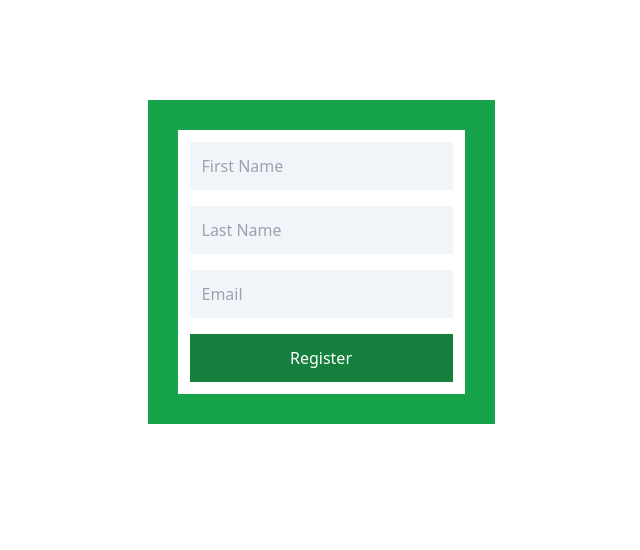
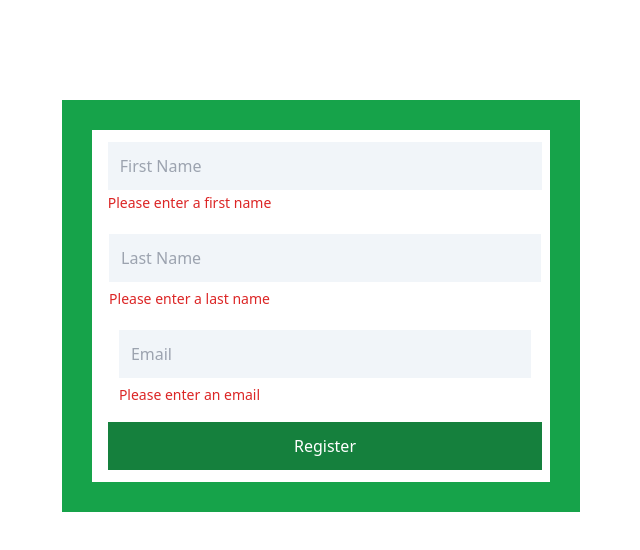
Before and after one commit to hadi-mollataheri/login-form-app, a React (Create React App) app: page / in a window 1280 px wide. Shown: the top 550 px of the page, without its empty margins (319-959 px from the left). Built offline with nearby package versions, Linux system fonts and the light colour scheme.

Commit message:
Create the structure for empty fields errors

```diff
--- a/src/components/Form.js
+++ b/src/components/Form.js
@@ -25,7 +25,7 @@ function Form(props) {
       {props.isSubmit && (
         <div
           id="submit-answer"
-          className="p-3 m-1 w-full bg-blue-500 text-white"
+          className="p-3 m-1 w-full bg-blue-500 text-white text-center"
         >
           <p className="p-0 m-0`">Success! Thank you for registering</p>
         </div>
@@ -35,6 +35,7 @@ function Form(props) {
         onSubmit={handleSubmit}
         className="flex flex-col items-center w-full space-y-4"
       >
+        <div id='input-1'>
           <input
             type="text"
             onChange={handleFirstNameChange}
@@ -45,6 +46,11 @@ function Form(props) {
             required
             disabled={props.isSubmit}
           />
+          <span className="self-start text-sm text-red-600 mt-0.5 mx-1">
+            Please enter a first name
+          </span>
+        </div>
+        <div id='input-2'>
           <input
             type="text"
             onChange={handleLastNameChange}
@@ -55,6 +61,11 @@ function Form(props) {
             required
             disabled={props.isSubmit}
           />
+          <span className="self-start text-sm text-red-600 mt-0.5 mx-1">
+            Please enter a last name
+          </span>
+        </div>
+        <div id='input-3'>
           <input
             type="email"
             onChange={handleEmailChange}
@@ -65,12 +76,18 @@ function Form(props) {
             required
             disabled={props.isSubmit}
           />
+          <span className="self-start text-sm text-red-600 mt-0.5 mx-1">
+            Please enter an email
+          </span>
+        </div>
+        <div id='input-4' className='w-full'>
           <input
             type="submit"
             value="Register"
             className="p-3 mx-1 bg-green-700 text-white w-full"
             disabled={props.isSubmit}
           />
+        </div>
       </form>
     </div>
   );
```
Lines whose indentation alone changed are shown as unchanged.
